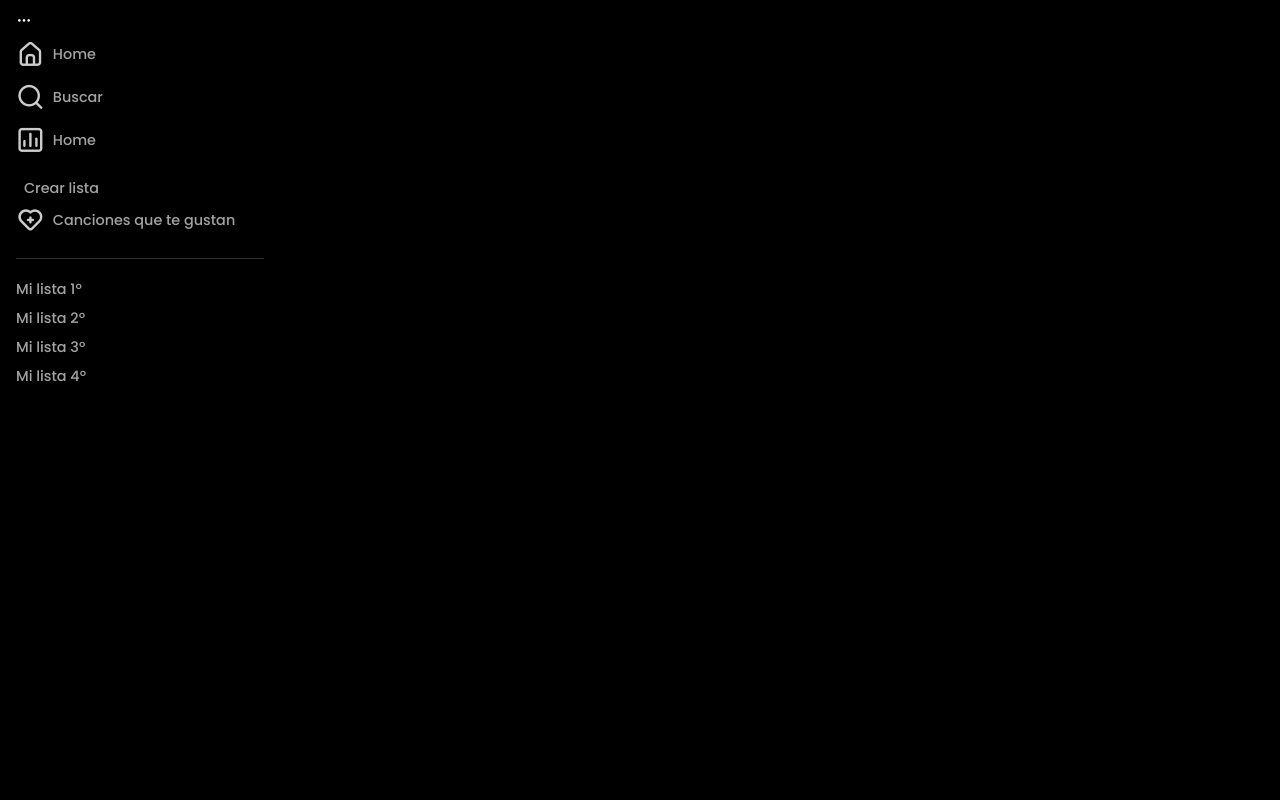
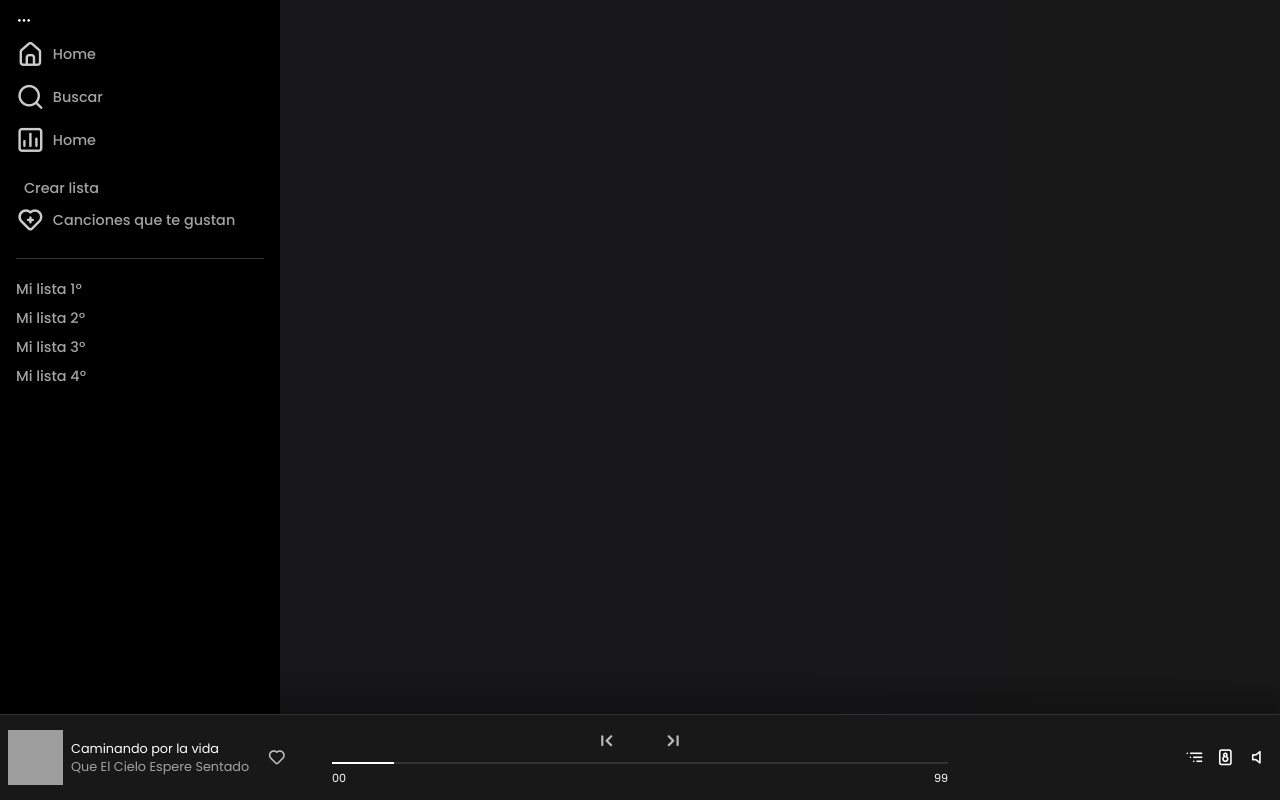
Before and after one commit to heerreeraa/spotify, an Angular app: page / in a window 1280 px wide. Built offline with nearby package versions, Linux system fonts and the light colour scheme; grey boxes are pictures that could not be loaded.

Commit message:
ng-templates

```diff
--- a/src/app/modules/home/home-routing.module.ts
+++ b/src/app/modules/home/home-routing.module.ts
@@ -1,17 +1,23 @@
 import { NgModule } from '@angular/core';
 import { RouterModule, Routes } from '@angular/router';
+import { TracksPageComponent } from '@modules/tracks/pages/tracks-page/tracks-page.component';
+import { FavoritePageComponent } from '@modules/favorites/pages/favorite-page/favorite-page.component';
+import { HistoryPageComponent } from '@modules/history/pages/history-page/history-page.component';
 
 const routes: Routes = [
     {
         path: 'tracks',
+        component: TracksPageComponent,
         loadChildren:() => import(`@modules/tracks/tracks.module`).then(m => m.TracksModule)
     },
     {
         path: 'favorites',
+        component: FavoritePageComponent,
         loadChildren:() => import(`@modules/favorites/favorites.module`).then(m => m.FavoritesModule)
     },
     {
         path: 'history',
+        component: HistoryPageComponent,
         loadChildren:() => import(`@modules/history/history.module`).then(m => m.HistoryModule)
     }
 ];
--- a/src/app/modules/home/pages/home-page/home-page.component.css
+++ b/src/app/modules/home/pages/home-page/home-page.component.css
@@ -0,0 +1,6 @@
+.home-wrapper {
+    margin: 0 0 0 17.5rem;
+    background: rgb(23, 23, 26);
+    background: linear-gradient(90deg, rgba(23, 23, 26, 1) 44%, rgba(24, 24, 24, 1));
+    min-height: 100vh;
+}
--- a/src/app/modules/home/pages/home-page/home-page.component.html
+++ b/src/app/modules/home/pages/home-page/home-page.component.html
@@ -1,2 +1,5 @@
 <app-side-bar></app-side-bar>
-<router-outlet name="child"></router-outlet>
+<app-media-player></app-media-player>
+<div class="home-wrapper">
+    <router-outlet></router-outlet>
+</div>
--- a/src/app/shared/components/media-player/media-player.component.css
+++ b/src/app/shared/components/media-player/media-player.component.css
@@ -0,0 +1,154 @@
+.media-player {
+    background-color: var(--color-5);
+    position: fixed;
+    bottom: 0;
+    width: 100%;
+    z-index: 2;
+    height: 85px;
+    border-top: solid 1px var(--color-2);
+    box-shadow: 0px -15px 15px 7px #0000002e;
+}
+
+.media-player .media-player--wrapper {
+    position: relative;
+    display: flex;
+    justify-content: space-between;
+    height: 100%;
+    padding: 0;
+}
+
+.media-player .media-player--wrapper .player-center {
+    display: flex;
+    align-content: center;
+    align-items: center;
+}
+
+.media-player--wrapper .artist {
+    width: 25%;
+    padding: 0 .5rem;
+}
+
+.media-player--wrapper .player-audio {
+    width: 25%;
+    padding: 0 .5rem;
+}
+
+.media-player--wrapper .player-controls {
+    width: 50%;
+    padding: 0 .5rem;
+    position: relative;
+}
+
+.media-player--wrapper .artist .artist-inside {
+    display: flex;
+    gap: .5rem
+}
+
+.media-player--wrapper .artist .track-like {
+    display: flex;
+    flex-direction: column;
+    align-self: center;
+    padding: 0 .25rem;
+}
+
+.media-player--wrapper .artist .track-like .btn-like {
+    border: 0;
+    background-color: transparent;
+    color: var(--color-4);
+    font-size: var(--font-size-2);
+    opacity: .7;
+}
+
+.media-player--wrapper .artist .artist-inside .track-info {
+    display: flex;
+    flex-direction: column;
+    align-self: center;
+}
+
+.media-player--wrapper .artist .artist-inside .track-title {
+    margin: 0;
+    font-weight: 400;
+    font-size: .8rem;
+}
+
+.media-player--wrapper .artist .artist-inside .sub-title {
+    margin: 0;
+    font-weight: 300;
+    font-size: 80%;
+    opacity: .6;
+}
+
+.media-player--wrapper .artist .artist-inside .cover {
+    width: 55px;
+    height: 55px;
+    object-fit: cover;
+}
+
+.media-player--wrapper .player-controls-inside {
+    display: flex;
+    justify-content: center;
+    align-self: center;
+    flex-direction: column;
+    width: 100%;
+    position: relative;
+}
+
+.media-player--wrapper .player-controls-inside .buttons-media {
+    display: flex;
+    justify-content: center;
+    align-self: center;
+    gap: .5rem
+}
+
+.media-player--wrapper .player-controls-inside .buttons-media .btn {
+    background-color: transparent;
+    border: 0;
+    color: var(--color-4);
+    opacity: .7;
+    font-size: 1.65rem
+}
+
+.media-player--wrapper .player-controls-inside .buttons-media .play {
+    font-size: 2.35rem;
+}
+
+.media-player--wrapper .player-controls-inside .media-linetime {
+    display: flex;
+    justify-content: space-between;
+    font-size: 70%;
+    padding: 0;
+}
+
+.media-player--wrapper .player-controls-inside .media-linetime .time {
+    padding: .5rem 0;
+}
+
+.media-player--wrapper .player-controls-inside .media-linetime .time-progress {
+    background-color: var(--color-2);
+    height: 2px;
+    width: 100%;
+    left: 0;
+    position: absolute;
+    cursor: pointer;
+}
+
+.media-player--wrapper .player-controls-inside .media-linetime .time-progress-live {
+    background-color: var(--color-4);
+    width: 0%;
+    height: 2px;
+    transition: all ease var(--animation-1);
+    position: absolute;
+}
+
+.media-player--wrapper .player-audio-inside {
+    display: flex;
+    justify-content: flex-end;
+    width: 100%;
+}
+
+.media-player--wrapper .player-audio-inside .btn-media {
+    background-color: transparent;
+    border: 0;
+    color: var(--color-4);
+    font-size: var(--font-size-2);
+}
--- a/src/app/shared/components/media-player/media-player.component.html
+++ b/src/app/shared/components/media-player/media-player.component.html
@@ -1 +1,73 @@
-<p>media-player works!</p>
+<div class="media-player">
+    <div class="media-player--wrapper ">
+        <!--Zona del artista-->
+        <div class="artist player-center">
+            <ng-container *ngTemplateOutlet="artistZone"></ng-container>
+        </div>
+        <!--Zona del reproductor-->
+        <div class="player-controls player-center">
+            <ng-container *ngTemplateOutlet="playerZone"></ng-container>
+        </div>
+        <!--Zona del controles adicionales-->
+        <div class="player-audio player-center">
+            <ng-container *ngTemplateOutlet="playerAudio"></ng-container>
+        </div>
+    </div>
+</div>
+
+<!-- ZONE TEMPLATES -->
+
+<ng-template #artistZone>
+    <div class="artist-inside" *ngIf="true">
+        <img [src]="mockCover.cover" alt="" class="cover">
+        <div class="track-info">
+            <h3 class="track-title">{{mockCover.name}}</h3>
+            <h5 class="track-title sub-title">{{mockCover?.album}}</h5>
+        </div>
+        <div class="track-like">
+            <button class="btn-like">
+                <i class="uil uil-heart"></i>
+            </button>
+        </div>
+    </div>
+</ng-template>
+
+<ng-template #playerZone>
+    <div class="player-controls-inside">
+        <div class="buttons-media">
+            <button class="arrow btn">
+                <i class="uil uil-previous"></i>
+            </button>
+            <button class="play btn">
+                <i class="uil "></i>
+
+            </button>
+            <button class="arrow btn">
+                <i class="uil uil-step-forward"></i>
+            </button>
+        </div>
+        <div class="media-linetime">
+
+            <div class="time">00</div>
+            <span #progressBar class="time-progress">
+                <span class="time-progress-live" [style.width]="10+'%'">
+                </span>
+            </span>
+            <div class="time">{{99}}</div>
+        </div>
+    </div>
+</ng-template>
+
+<ng-template #playerAudio>
+    <div class="player-audio-inside">
+        <button class="btn-media">
+            <i class="uil uil-list-ui-alt"></i>
+        </button>
+        <button class="btn-media">
+            <i class="uil uil-boombox"></i>
+        </button>
+        <button class="btn-media">
+            <i class="uil uil-volume-off"></i>
+        </button>
+    </div>
+</ng-template>
--- a/src/app/shared/components/media-player/media-player.component.ts
+++ b/src/app/shared/components/media-player/media-player.component.ts
@@ -7,4 +7,10 @@ import { Component } from '@angular/core';
 })
 export class MediaPlayerComponent {
 
+    mockCover: any = {
+        cover: 'https://images.coveralia.com/audio/m/Melendi-Caminando_Por_La_Vida_(CD_Single)-Frontal.jpg',
+        album: 'Que El Cielo Espere Sentado',
+        name: 'Caminando por la vida'
+    }
+
 }
--- a/src/app/shared/shared.module.ts
+++ b/src/app/shared/shared.module.ts
@@ -14,7 +14,9 @@ import { HeaderUserComponent } from './components/header-user/header-user.compon
     CommonModule
   ],
   exports: [
-    SideBarComponent
+    SideBarComponent,
+    MediaPlayerComponent,
+    HeaderUserComponent
   ]
 })
 
```
